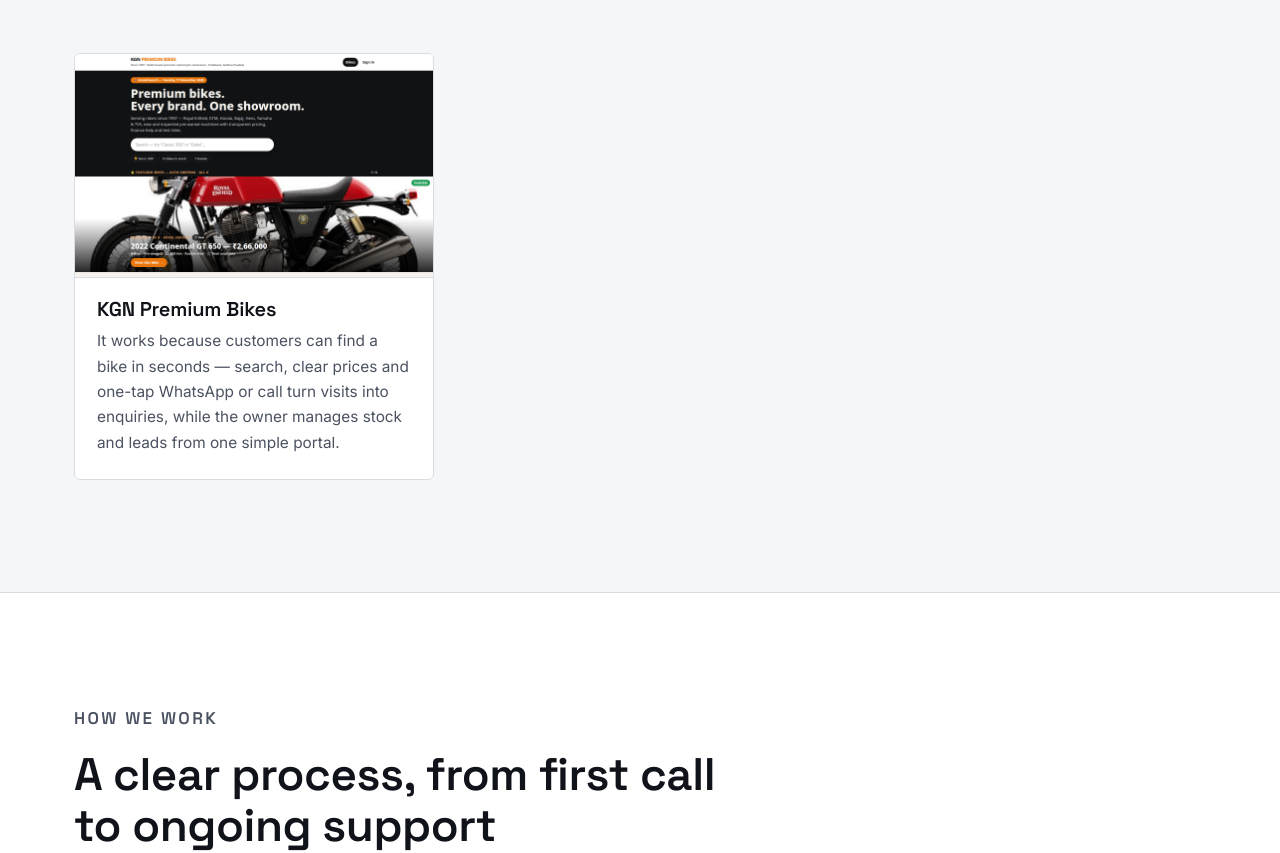
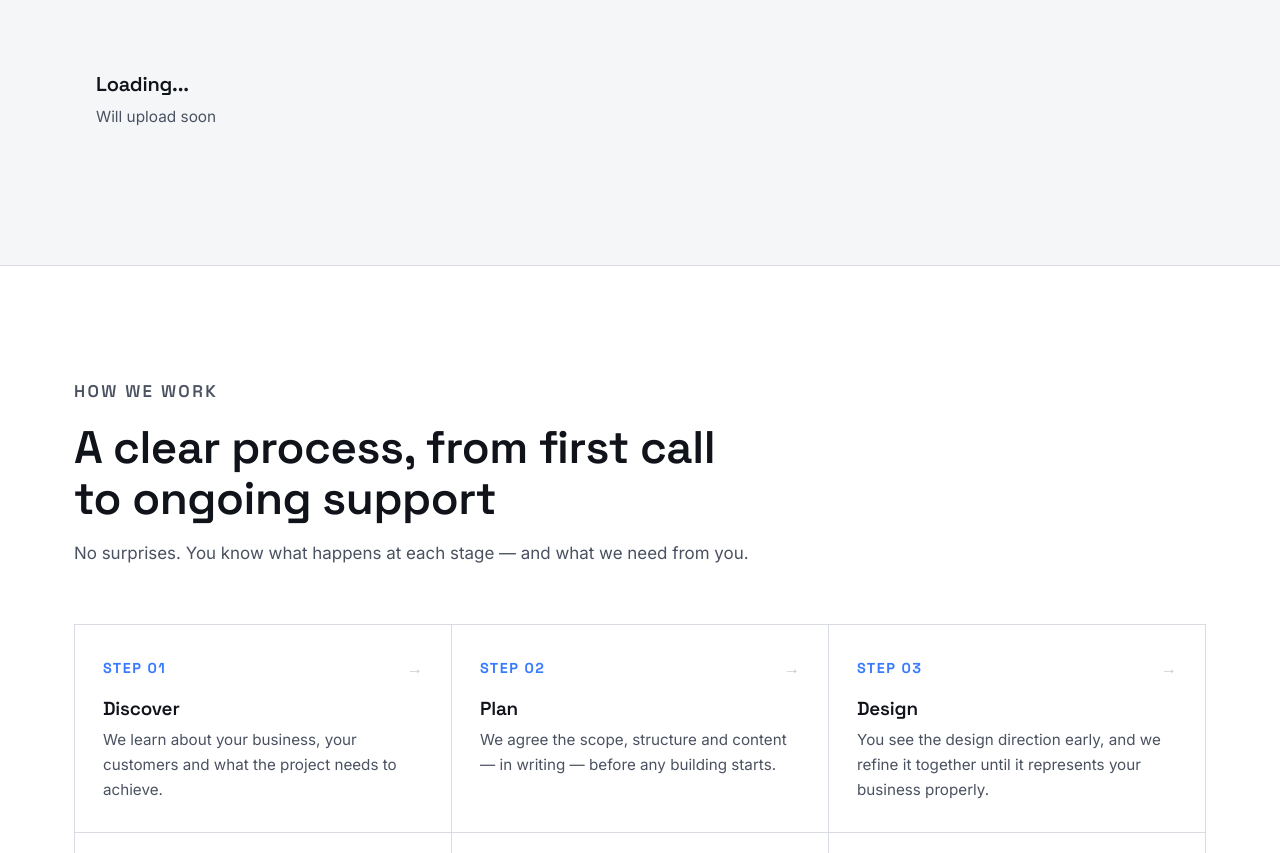
Before and after one commit to Phuggibaby/Zentro, a plain HTML site: page zentro-technologies-website-code/index.html in a window 1280 px wide. Shown: the part 5890-6743 px from the top of the page. Drawn offline with Linux system fonts and the light colour scheme.

Commit message:
Update index.html
commented the our work and added loading... will update soon

```diff
--- a/zentro-technologies-website-code/index.html
+++ b/zentro-technologies-website-code/index.html
@@ -352,13 +352,20 @@
                  project, then change only the screenshot, the site name,
                  and the one "why it works" line.
                  ========================================================== -->
-            <article class="work-card reveal">
+            <div class="work-card-body">
+            <h3>Loading... </h3>
+            <p>Will upload soon</p>
+            </div>
+
+            <!--
+<article class="work-card reveal">
               <img src="assets/kgn-homepage.png" alt="KGN Premium Bikes — home page" />
               <div class="work-card-body">
                 <h3>KGN Premium Bikes</h3>
                 <p>It works because customers can find a bike in seconds — search, clear prices and one-tap WhatsApp or call turn visits into enquiries, while the owner manages stock and leads from one simple portal.</p>
               </div>
             </article>
+-->
             <!-- ===== END PROJECT CARD ===== -->
           </div>
         </div>
```
